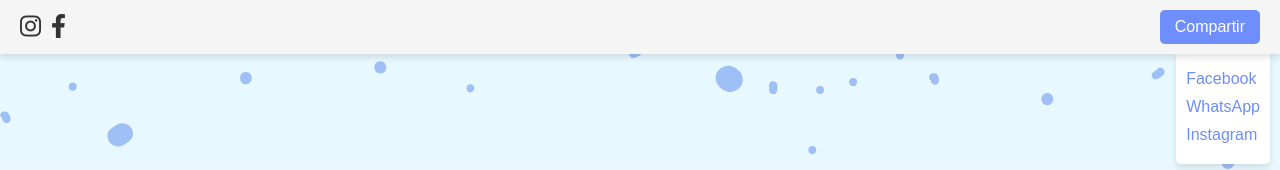
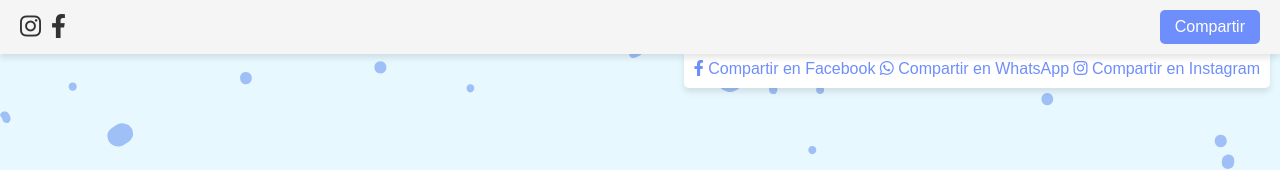
Before and after one commit to Joteponsito/web, a website with bundled scripts: page Form.html in a window 1280 px wide. Both pictures are taken after a click on the button "Compartir". Shown: the top 170 px of the page. Built offline with nearby package versions, Linux system fonts and the light colour scheme.

Commit message:
Update Form.html

```diff
--- a/Form.html
+++ b/Form.html
@@ -23,11 +23,15 @@
     </header>
 
     <div class="share-menu" id="shareMenu">
-        <ul>
-            <li><a href="https://www.facebook.com/sharer/sharer.php?u=PAGE_URL" target="_blank">Facebook</a></li>
-            <li><a href="https://api.whatsapp.com/send?text=PAGE_URL" target="_blank">WhatsApp</a></li>
-            <li><a href="https://www.instagram.com/share?url=PAGE_URL" target="_blank">Instagram</a></li>
-        </ul>
+        <a href="https://www.facebook.com/sharer/sharer.php?u=https://joteponsito.github.io/web/" target="_blank">
+            <i class="fab fa-facebook-f"></i> Compartir en Facebook
+        </a>
+        <a href="https://api.whatsapp.com/send?text=https://joteponsito.github.io/web/" target="_blank">
+            <i class="fab fa-whatsapp"></i> Compartir en WhatsApp
+        </a>
+        <a href="#" onclick="alert('Copia este enlace para compartir en Instagram Stories: https://joteponsito.github.io/web/')">
+            <i class="fab fa-instagram"></i> Compartir en Instagram
+        </a>
     </div>
 
     <div class="form-container">
```
